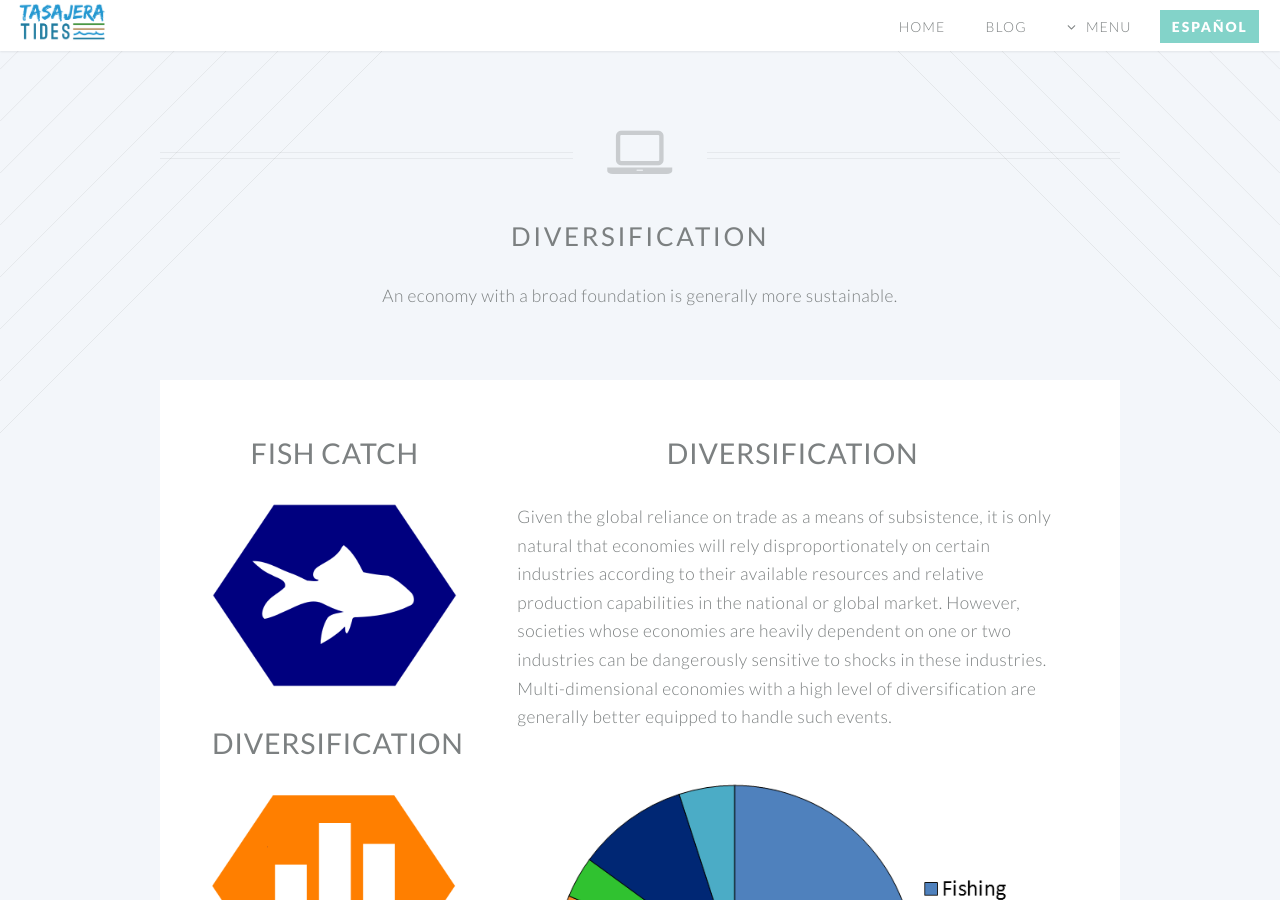
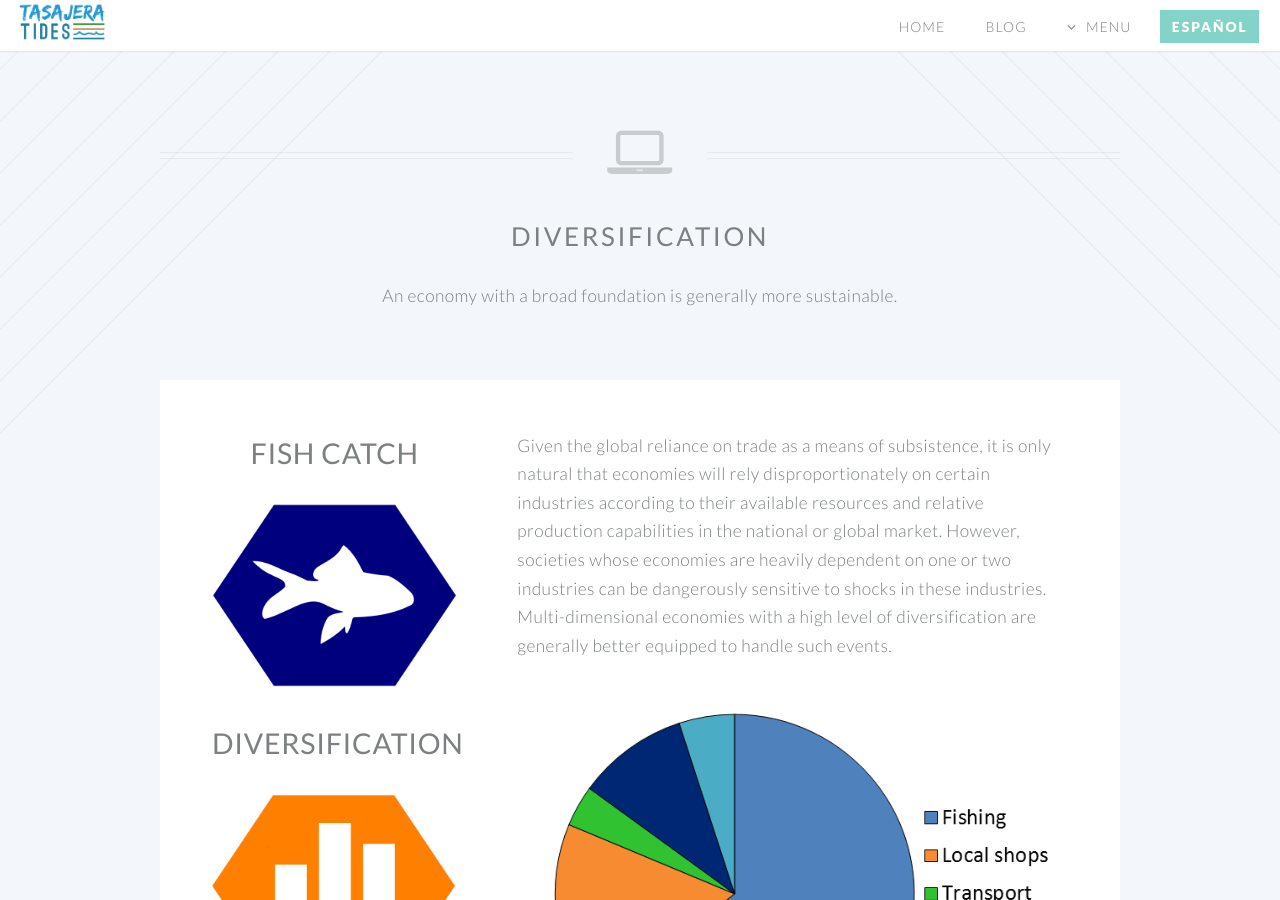
Before and after one commit to danteo90/danteo90.github.io, a Jekyll site: the page diversification.html, which Jekyll copies as it is, in a window 1280 px wide and 900 px high. Built offline with Jekyll 4.4.1, drawn with Linux system fonts in a browser that asks for light colours.

Commit message:
Update diversification.html

```diff
--- a/diversification.html
+++ b/diversification.html
@@ -136,11 +136,8 @@
 								<!-- Content -->
 									<div class="content">
 										<section>
-											<header>
-												<h3><strong>Diversification</strong></h3>
-											</header>
 											<p>Given the global reliance on trade as a means of subsistence, it is only natural that economies will rely disproportionately on certain industries according to their available resources and relative production capabilities in the national or global market. However, societies whose economies are heavily dependent on one or two industries can be dangerously sensitive to shocks in these industries. Multi-dimensional economies with a high level of diversification are generally better equipped to handle such events.</p>
-											<a href="#" class="image featured"><img src="images/diversification-en.png" alt="" /></a>
+											<a href="" class="image featured"><img src="images/diversification-en.png" alt="" /></a>
 											<p>In Tasajera, fishing is the overwhelmingly dominant industry, with 64.5% of the island’s households identifying it as their primary source of income. Historically, this has been a booming industry which could easily support the community. However, since trawlers owned by large corporations began trolling the waters near Tasajera’s shores, the fish catch has been dismal. This and other events have been destructive for the island’s economy. For more information on fishing in Tasajera, see Fish Catch (insert hyperlink).</p>
 											<p>Another interesting piece of Tasajera’s economy is remitences. 10% of Islanders cited money sent from elsewhere, mostly family members abroad, as their primary source of income. This indicates better opportunities being available outside of the community, and could be connected with the increasing youth migration (insert hyperlink) that has been observed in recent years.</p>
 											<p>There are projects being undertaken to diversify Tasajera’s economy and develop alternative sources of income (e.g. tilapia and crab farming). Emana’s “Artisans of the Sea” project aims to advance womens’ participation in the economy by teaching them craft and jewelry making and facilitating the selling of their products outside Tasajera and abroad.</p>
```
